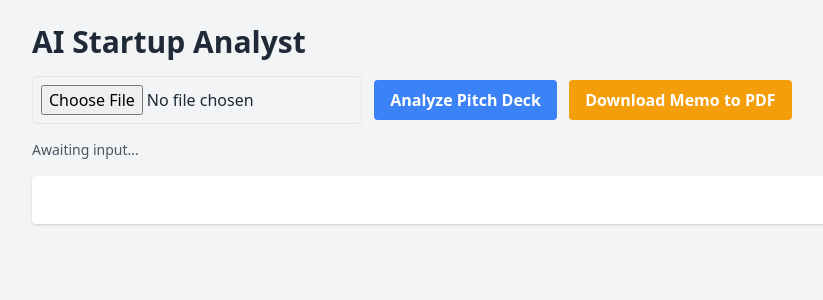
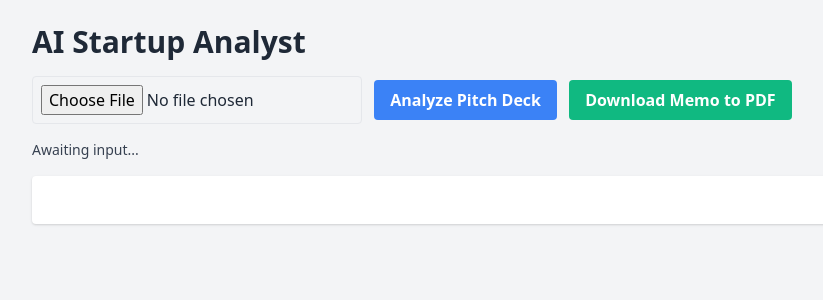
Before and after one commit to kamatgc/AI_startup_analyst, a Flask app: page / in a window 1280 px wide. Shown: the top 300 px of the page, without its empty margins (184-1007 px from the left). Run offline with Flask 3, Linux system fonts and the light colour scheme.

Commit message:
memo format clean up 26

```diff
--- a/static/script.js
+++ b/static/script.js
@@ -17,6 +17,15 @@ document.getElementById("analyzeBtn").onclick = async () => {
     const res = await fetch("/analyze", { method: "POST", body: formData });
     const data = await res.json();
     let memo = data.memo || "⚠️ No memo generated.";
+
+    // Extract page count and estimate time
+    const pageCountMatch = memo.match(/## 1\. Executive Summary:/g);
+    const estimatedTimeSec = Math.max(30, pageCountMatch ? pageCountMatch.length * 8 : 60);
+    const estimatedMin = Math.floor(estimatedTimeSec / 60);
+    const estimatedSec = estimatedTimeSec % 60;
+
+    document.getElementById("status").innerText =
+      `PDF uploaded.\nEstimated processing time: ${estimatedMin} min ${estimatedSec} sec.\nGenerating memo...`;
 
     memo = memo.replace(/(\n#+ .+)/g, "\n\n$1");
 
@@ -38,7 +47,7 @@ document.getElementById("analyzeBtn").onclick = async () => {
     pdfWrapper.innerHTML = marked.parse(memo);
     container.appendChild(pdfWrapper);
 
-    document.getElementById("status").innerText = "Done.";
+    document.getElementById("status").innerText += "\nMemo generation complete.";
     document.getElementById("downloadMemoBtn").disabled = false;
   } catch (error) {
     document.getElementById("status").innerText = "Error generating memo.";
--- a/templates/index.html
+++ b/templates/index.html
@@ -16,12 +16,12 @@
       <button id="analyzeBtn" class="bg-blue-500 hover:bg-blue-600 text-white font-bold py-2 px-4 rounded ml-2">
         Analyze Pitch Deck
       </button>
-      <button id="downloadMemoBtn" class="bg-yellow-500 hover:bg-yellow-600 text-white font-bold py-2 px-4 rounded ml-2">
+      <button id="downloadMemoBtn" class="bg-green-500 hover:bg-green-600 text-white font-bold py-2 px-4 rounded ml-2">
         Download Memo to PDF
       </button>
     </div>
 
-    <div id="status" class="mb-4 text-sm text-gray-600">Awaiting input...</div>
+    <div id="status" class="mb-4 text-sm text-gray-700 whitespace-pre-line">Awaiting input...</div>
 
     <div id="memo-output" class="bg-white p-6 rounded shadow whitespace-pre-line"></div>
   </div>
```
